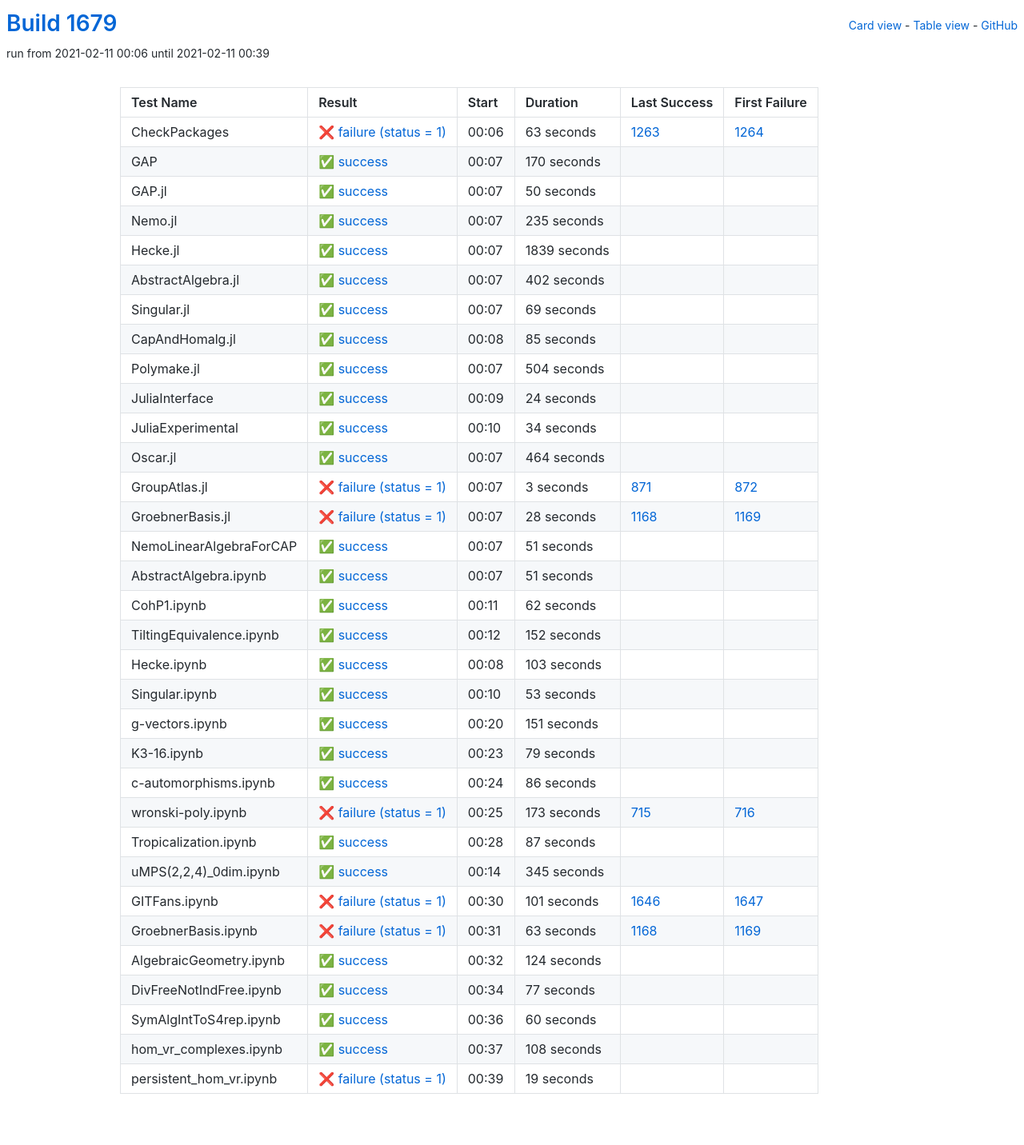
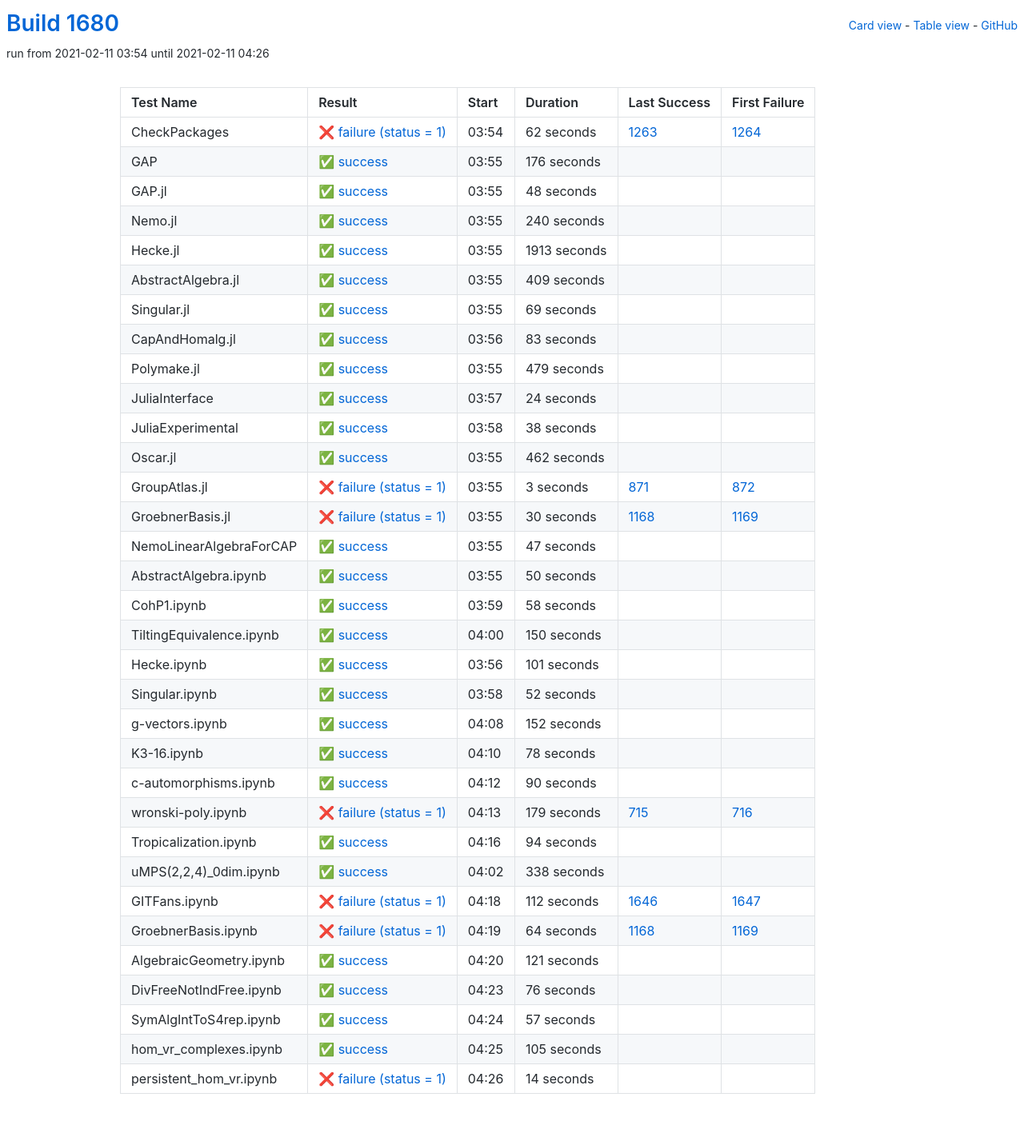
Before and after one commit to oscar-system/oscar-ci-status-stable, a Jekyll site: the page built from table.html, in a window 1280 px wide. Shown: the whole page at 80% size. Built offline with Jekyll 4.4.1, drawn with Linux system fonts in a browser that asks for light colours.

Commit message:
Build #1680

```diff
--- a/_data/ci.yml
+++ b/_data/ci.yml
@@ -1,6 +1,6 @@
 ---
-build: 1679
-build_url: https://oscarci.mathematik.uni-kl.de/job/oscar-stable/1679/
+build: 1680
+build_url: https://oscarci.mathematik.uni-kl.de/job/oscar-stable/1680/
 job: oscar-stable
 organization: oscar-system
 repo: oscar-ci-status-stable
@@ -8,80 +8,80 @@ repourl: https://github.com/oscar-system/oscar-ci-status-stable
 tests:
 - name: CheckPackages
   id: checkpackages
-  log: https://oscarci.mathematik.uni-kl.de/job/oscar-stable/1679/artifact/logs/build-1679/CheckPackages.log
-  start: 2021-02-11 00:06
+  log: https://oscarci.mathematik.uni-kl.de/job/oscar-stable/1680/artifact/logs/build-1680/CheckPackages.log
+  start: 2021-02-11 03:54
   success: false
   exitcode: 1
   status: failure
-  duration: 63
+  duration: 62
   last_success: 1263
   last_success_url: https://oscarci.mathematik.uni-kl.de/job/oscar-stable/1263/
   first_failure: 1264
   first_failure_url: https://oscarci.mathematik.uni-kl.de/job/oscar-stable/1264/
 - name: GAP
   id: gap
-  log: https://oscarci.mathematik.uni-kl.de/job/oscar-stable/1679/artifact/logs/build-1679/GAP.log
-  start: 2021-02-11 00:07
+  log: https://oscarci.mathematik.uni-kl.de/job/oscar-stable/1680/artifact/logs/build-1680/GAP.log
+  start: 2021-02-11 03:55
   success: true
   exitcode: 0
   status: success
-  duration: 170
+  duration: 176
   last_success: false
   last_success_url:
   first_failure: false
   first_failure_url:
 - name: GAP.jl
   id: gap-jl
-  log: https://oscarci.mathematik.uni-kl.de/job/oscar-stable/1679/artifact/logs/build-1679/GAP.jl.log
-  start: 2021-02-11 00:07
+  log: https://oscarci.mathematik.uni-kl.de/job/oscar-stable/1680/artifact/logs/build-1680/GAP.jl.log
+  start: 2021-02-11 03:55
   success: true
   exitcode: 0
   status: success
-  duration: 50
+  duration: 48
   last_success: false
   last_success_url:
   first_failure: false
   first_failure_url:
 - name: Nemo.jl
   id: nemo-jl
-  log: https://oscarci.mathematik.uni-kl.de/job/oscar-stable/1679/artifact/logs/build-1679/Nemo.jl.log
-  start: 2021-02-11 00:07
+  log: https://oscarci.mathematik.uni-kl.de/job/oscar-stable/1680/artifact/logs/build-1680/Nemo.jl.log
+  start: 2021-02-11 03:55
   success: true
   exitcode: 0
   status: success
-  duration: 235
+  duration: 240
   last_success: false
   last_success_url:
   first_failure: false
   first_failure_url:
 - name: Hecke.jl
   id: hecke-jl
-  log: https://oscarci.mathematik.uni-kl.de/job/oscar-stable/1679/artifact/logs/build-1679/Hecke.jl.log
-  start: 2021-02-11 00:07
+  log: https://oscarci.mathematik.uni-kl.de/job/oscar-stable/1680/artifact/logs/build-1680/Hecke.jl.log
+  start: 2021-02-11 03:55
   success: true
   exitcode: 0
   status: success
-  duration: 1839
+  duration: 1913
   last_success: false
   last_success_url:
   first_failure: false
   first_failure_url:
 - name: AbstractAlgebra.jl
   id: abstractalgebra-jl
-  log: https://oscarci.mathematik.uni-kl.de/job/oscar-stable/1679/artifact/logs/build-1679/AbstractAlgebra.jl.log
-  start: 2021-02-11 00:07
+  log: https://oscarci.mathematik.uni-kl.de/job/oscar-stable/1680/artifact/logs/build-1680/AbstractAlgebra.jl.log
+  start: 2021-02-11 03:55
   success: true
   exitcode: 0
   status: success
-  duration: 402
+  duration: 409
   last_success: false
   last_success_url:
   first_failure: false
   first_failure_url:
 - name: Singular.jl
   id: singular-jl
-  log: https://oscarci.mathematik.uni-kl.de/job/oscar-stable/1679/artifact/logs/build-1679/Singular.jl.log
-  start: 2021-02-11 00:07
+  log: https://oscarci.mathematik.uni-kl.de/job/oscar-stable/1680/artifact/logs/build-1680/Singular.jl.log
+  start: 2021-02-11 03:55
   success: true
   exitcode: 0
   status: success
@@ -92,32 +92,32 @@ tests:
   first_failure_url:
 - name: CapAndHomalg.jl
   id: capandhomalg-jl
-  log: https://oscarci.mathematik.uni-kl.de/job/oscar-stable/1679/artifact/logs/build-1679/CapAndHomalg.jl.log
-  start: 2021-02-11 00:08
+  log: https://oscarci.mathematik.uni-kl.de/job/oscar-stable/1680/artifact/logs/build-1680/CapAndHomalg.jl.log
+  start: 2021-02-11 03:56
   success: true
   exitcode: 0
   status: success
-  duration: 85
+  duration: 83
   last_success: false
   last_success_url:
   first_failure: false
   first_failure_url:
 - name: Polymake.jl
   id: polymake-jl
-  log: https://oscarci.mathematik.uni-kl.de/job/oscar-stable/1679/artifact/logs/build-1679/Polymake.jl.log
-  start: 2021-02-11 00:07
+  log: https://oscarci.mathematik.uni-kl.de/job/oscar-stable/1680/artifact/logs/build-1680/Polymake.jl.log
+  start: 2021-02-11 03:55
   success: true
   exitcode: 0
   status: success
-  duration: 504
+  duration: 479
   last_success: false
   last_success_url:
   first_failure: false
   first_failure_url:
 - name: JuliaInterface
   id: juliainterface
-  log: https://oscarci.mathematik.uni-kl.de/job/oscar-stable/1679/artifact/logs/build-1679/JuliaInterface.log
-  start: 2021-02-11 00:09
+  log: https://oscarci.mathematik.uni-kl.de/job/oscar-stable/1680/artifact/logs/build-1680/JuliaInterface.log
+  start: 2021-02-11 03:57
   success: true
   exitcode: 0
   status: success
@@ -128,32 +128,32 @@ tests:
   first_failure_url:
 - name: JuliaExperimental
   id: juliaexperimental
-  log: https://oscarci.mathematik.uni-kl.de/job/oscar-stable/1679/artifact/logs/build-1679/JuliaExperimental.log
-  start: 2021-02-11 00:10
+  log: https://oscarci.mathematik.uni-kl.de/job/oscar-stable/1680/artifact/logs/build-1680/JuliaExperimental.log
+  start: 2021-02-11 03:58
   success: true
   exitcode: 0
   status: success
-  duration: 34
+  duration: 38
   last_success: false
   last_success_url:
   first_failure: false
   first_failure_url:
 - name: Oscar.jl
   id: oscar-jl
-  log: https://oscarci.mathematik.uni-kl.de/job/oscar-stable/1679/artifact/logs/build-1679/Oscar.jl.log
-  start: 2021-02-11 00:07
+  log: https://oscarci.mathematik.uni-kl.de/job/oscar-stable/1680/artifact/logs/build-1680/Oscar.jl.log
+  start: 2021-02-11 03:55
   success: true
   exitcode: 0
   status: success
-  duration: 464
+  duration: 462
   last_success: false
   last_success_url:
   first_failure: false
   first_failure_url:
 - name: GroupAtlas.jl
   id: groupatlas-jl
-  log: https://oscarci.mathematik.uni-kl.de/job/oscar-stable/1679/artifact/logs/build-1679/GroupAtlas.jl.log
-  start: 2021-02-11 00:07
+  log: https://oscarci.mathematik.uni-kl.de/job/oscar-stable/1680/artifact/logs/build-1680/GroupAtlas.jl.log
+  start: 2021-02-11 03:55
   success: false
   exitcode: 1
   status: failure
@@ -164,56 +164,92 @@ tests:
   first_failure_url: https://oscarci.mathematik.uni-kl.de/job/oscar-stable/872/
 - name: GroebnerBasis.jl
   id: groebnerbasis-jl
-  log: https://oscarci.mathematik.uni-kl.de/job/oscar-stable/1679/artifact/logs/build-1679/GroebnerBasis.jl.log
-  start: 2021-02-11 00:07
+  log: https://oscarci.mathematik.uni-kl.de/job/oscar-stable/1680/artifact/logs/build-1680/GroebnerBasis.jl.log
+  start: 2021-02-11 03:55
   success: false
   exitcode: 1
   status: failure
-  duration: 28
+  duration: 30
   last_success: 1168
   last_success_url: https://oscarci.mathematik.uni-kl.de/job/oscar-stable/1168/
   first_failure: 1169
   first_failure_url: https://oscarci.mathematik.uni-kl.de/job/oscar-stable/1169/
 - name: NemoLinearAlgebraForCAP
   id: nemolinearalgebraforcap
-  log: https://oscarci.mathematik.uni-kl.de/job/oscar-stable/1679/artifact/logs/build-1679/NemoLinearAlgebraForCAP.log
-  start: 2021-02-11 00:07
+  log: https://oscarci.mathematik.uni-kl.de/job/oscar-stable/1680/artifact/logs/build-1680/NemoLinearAlgebraForCAP.log
+  start: 2021-02-11 03:55
   success: true
   exitcode: 0
   status: success
-  duration: 51
+  duration: 47
   last_success: false
   last_success_url:
   first_failure: false
   first_failure_url:
 - name: AbstractAlgebra.ipynb
   id: abstractalgebra-ipynb
-  log: https://oscarci.mathematik.uni-kl.de/job/oscar-stable/1679/artifact/logs/build-1679/AbstractAlgebra.ipynb.log
-  start: 2021-02-11 00:07
+  log: https://oscarci.mathematik.uni-kl.de/job/oscar-stable/1680/artifact/logs/build-1680/AbstractAlgebra.ipynb.log
+  start: 2021-02-11 03:55
   success: true
   exitcode: 0
   status: success
-  duration: 51
+  duration: 50
   last_success: false
   last_success_url:
   first_failure: false
   first_failure_url:
 - name: CohP1.ipynb
   id: cohp1-ipynb
-  log: https://oscarci.mathematik.uni-kl.de/job/oscar-stable/1679/artifact/logs/build-1679/CohP1.ipynb.log
-  start: 2021-02-11 00:11
+  log: https://oscarci.mathematik.uni-kl.de/job/oscar-stable/1680/artifact/logs/build-1680/CohP1.ipynb.log
+  start: 2021-02-11 03:59
   success: true
   exitcode: 0
   status: success
-  duration: 62
+  duration: 58
   last_success: false
   last_success_url:
   first_failure: false
   first_failure_url:
 - name: TiltingEquivalence.ipynb
   id: tiltingequivalence-ipynb
-  log: https://oscarci.mathematik.uni-kl.de/job/oscar-stable/1679/artifact/logs/build-1679/TiltingEquivalence.ipynb.log
-  start: 2021-02-11 00:12
+  log: https://oscarci.mathematik.uni-kl.de/job/oscar-stable/1680/artifact/logs/build-1680/TiltingEquivalence.ipynb.log
+  start: 2021-02-11 04:00
+  success: true
+  exitcode: 0
+  status: success
+  duration: 150
+  last_success: false
+  last_success_url:
+  first_failure: false
+  first_failure_url:
+- name: Hecke.ipynb
+  id: hecke-ipynb
+  log: https://oscarci.mathematik.uni-kl.de/job/oscar-stable/1680/artifact/logs/build-1680/Hecke.ipynb.log
+  start: 2021-02-11 03:56
+  success: true
+  exitcode: 0
+  status: success
+  duration: 101
+  last_success: false
+  last_success_url:
+  first_failure: false
+  first_failure_url:
+- name: Singular.ipynb
+  id: singular-ipynb
+  log: https://oscarci.mathematik.uni-kl.de/job/oscar-stable/1680/artifact/logs/build-1680/Singular.ipynb.log
+  start: 2021-02-11 03:58
+  success: true
+  exitcode: 0
+  status: success
+  duration: 52
+  last_success: false
+  last_success_url:
+  first_failure: false
+  first_failure_url:
+- name: g-vectors.ipynb
+  id: g-vectors-ipynb
+  log: https://oscarci.mathematik.uni-kl.de/job/oscar-stable/1680/artifact/logs/build-1680/g-vectors.ipynb.log
+  start: 2021-02-11 04:08
   success: true
   exitcode: 0
   status: success
@@ -222,182 +258,146 @@ tests:
   last_success_url:
   first_failure: false
   first_failure_url:
-- name: Hecke.ipynb
-  id: hecke-ipynb
-  log: https://oscarci.mathematik.uni-kl.de/job/oscar-stable/1679/artifact/logs/build-1679/Hecke.ipynb.log
-  start: 2021-02-11 00:08
+- name: K3-16.ipynb
+  id: k3-16-ipynb
+  log: https://oscarci.mathematik.uni-kl.de/job/oscar-stable/1680/artifact/logs/build-1680/K3-16.ipynb.log
+  start: 2021-02-11 04:10
   success: true
   exitcode: 0
   status: success
-  duration: 103
-  last_success: false
-  last_success_url:
-  first_failure: false
-  first_failure_url:
-- name: Singular.ipynb
-  id: singular-ipynb
-  log: https://oscarci.mathematik.uni-kl.de/job/oscar-stable/1679/artifact/logs/build-1679/Singular.ipynb.log
-  start: 2021-02-11 00:10
-  success: true
-  exitcode: 0
-  status: success
-  duration: 53
-  last_success: false
-  last_success_url:
-  first_failure: false
-  first_failure_url:
-- name: g-vectors.ipynb
-  id: g-vectors-ipynb
-  log: https://oscarci.mathematik.uni-kl.de/job/oscar-stable/1679/artifact/logs/build-1679/g-vectors.ipynb.log
-  start: 2021-02-11 00:20
-  success: true
-  exitcode: 0
-  status: success
-  duration: 151
-  last_success: false
-  last_success_url:
-  first_failure: false
-  first_failure_url:
-- name: K3-16.ipynb
-  id: k3-16-ipynb
-  log: https://oscarci.mathematik.uni-kl.de/job/oscar-stable/1679/artifact/logs/build-1679/K3-16.ipynb.log
-  start: 2021-02-11 00:23
-  success: true
-  exitcode: 0
-  status: success
-  duration: 79
+  duration: 78
   last_success: false
   last_success_url:
   first_failure: false
   first_failure_url:
 - name: c-automorphisms.ipynb
   id: c-automorphisms-ipynb
-  log: https://oscarci.mathematik.uni-kl.de/job/oscar-stable/1679/artifact/logs/build-1679/c-automorphisms.ipynb.log
-  start: 2021-02-11 00:24
+  log: https://oscarci.mathematik.uni-kl.de/job/oscar-stable/1680/artifact/logs/build-1680/c-automorphisms.ipynb.log
+  start: 2021-02-11 04:12
   success: true
   exitcode: 0
   status: success
-  duration: 86
+  duration: 90
   last_success: false
   last_success_url:
   first_failure: false
   first_failure_url:
 - name: wronski-poly.ipynb
   id: wronski-poly-ipynb
-  log: https://oscarci.mathematik.uni-kl.de/job/oscar-stable/1679/artifact/logs/build-1679/wronski-poly.ipynb.log
-  start: 2021-02-11 00:25
+  log: https://oscarci.mathematik.uni-kl.de/job/oscar-stable/1680/artifact/logs/build-1680/wronski-poly.ipynb.log
+  start: 2021-02-11 04:13
   success: false
   exitcode: 1
   status: failure
-  duration: 173
+  duration: 179
   last_success: 715
   last_success_url: https://oscarci.mathematik.uni-kl.de/job/oscar-stable/715/
   first_failure: 716
   first_failure_url: https://oscarci.mathematik.uni-kl.de/job/oscar-stable/716/
 - name: Tropicalization.ipynb
   id: tropicalization-ipynb
-  log: https://oscarci.mathematik.uni-kl.de/job/oscar-stable/1679/artifact/logs/build-1679/Tropicalization.ipynb.log
-  start: 2021-02-11 00:28
+  log: https://oscarci.mathematik.uni-kl.de/job/oscar-stable/1680/artifact/logs/build-1680/Tropicalization.ipynb.log
+  start: 2021-02-11 04:16
   success: true
   exitcode: 0
   status: success
-  duration: 87
+  duration: 94
   last_success: false
   last_success_url:
   first_failure: false
   first_failure_url:
 - name: uMPS(2,2,4)_0dim.ipynb
   id: umps-2-2-4-0dim-ipynb
-  log: https://oscarci.mathematik.uni-kl.de/job/oscar-stable/1679/artifact/logs/build-1679/uMPS-2-2-4-_0dim.ipynb.log
-  start: 2021-02-11 00:14
+  log: https://oscarci.mathematik.uni-kl.de/job/oscar-stable/1680/artifact/logs/build-1680/uMPS-2-2-4-_0dim.ipynb.log
+  start: 2021-02-11 04:02
   success: true
   exitcode: 0
   status: success
-  duration: 345
+  duration: 338
   last_success: false
   last_success_url:
   first_failure: false
   first_failure_url:
 - name: GITFans.ipynb
   id: gitfans-ipynb
-  log: https://oscarci.mathematik.uni-kl.de/job/oscar-stable/1679/artifact/logs/build-1679/GITFans.ipynb.log
-  start: 2021-02-11 00:30
+  log: https://oscarci.mathematik.uni-kl.de/job/oscar-stable/1680/artifact/logs/build-1680/GITFans.ipynb.log
+  start: 2021-02-11 04:18
   success: false
   exitcode: 1
   status: failure
-  duration: 101
+  duration: 112
   last_success: 1646
   last_success_url: https://oscarci.mathematik.uni-kl.de/job/oscar-stable/1646/
   first_failure: 1647
   first_failure_url: https://oscarci.mathematik.uni-kl.de/job/oscar-stable/1647/
 - name: GroebnerBasis.ipynb
   id: groebnerbasis-ipynb
-  log: https://oscarci.mathematik.uni-kl.de/job/oscar-stable/1679/artifact/logs/build-1679/GroebnerBasis.ipynb.log
-  start: 2021-02-11 00:31
+  log: https://oscarci.mathematik.uni-kl.de/job/oscar-stable/1680/artifact/logs/build-1680/GroebnerBasis.ipynb.log
+  start: 2021-02-11 04:19
   success: false
   exitcode: 1
   status: failure
-  duration: 63
+  duration: 64
   last_success: 1168
   last_success_url: https://oscarci.mathematik.uni-kl.de/job/oscar-stable/1168/
   first_failure: 1169
   first_failure_url: https://oscarci.mathematik.uni-kl.de/job/oscar-stable/1169/
 - name: AlgebraicGeometry.ipynb
   id: algebraicgeometry-ipynb
-  log: https://oscarci.mathematik.uni-kl.de/job/oscar-stable/1679/artifact/logs/build-1679/AlgebraicGeometry.ipynb.log
-  start: 2021-02-11 00:32
+  log: https://oscarci.mathematik.uni-kl.de/job/oscar-stable/1680/artifact/logs/build-1680/AlgebraicGeometry.ipynb.log
+  start: 2021-02-11 04:20
   success: true
   exitcode: 0
   status: success
-  duration: 124
+  duration: 121
   last_success: false
   last_success_url:
   first_failure: false
   first_failure_url:
 - name: DivFreeNotIndFree.ipynb
   id: divfreenotindfree-ipynb
-  log: https://oscarci.mathematik.uni-kl.de/job/oscar-stable/1679/artifact/logs/build-1679/DivFreeNotIndFree.ipynb.log
-  start: 2021-02-11 00:34
+  log: https://oscarci.mathematik.uni-kl.de/job/oscar-stable/1680/artifact/logs/build-1680/DivFreeNotIndFree.ipynb.log
+  start: 2021-02-11 04:23
   success: true
   exitcode: 0
   status: success
-  duration: 77
+  duration: 76
   last_success: false
   last_success_url:
   first_failure: false
   first_failure_url:
 - name: SymAlgIntToS4rep.ipynb
   id: symalginttos4rep-ipynb
-  log: https://oscarci.mathematik.uni-kl.de/job/oscar-stable/1679/artifact/logs/build-1679/SymAlgIntToS4rep.ipynb.log
-  start: 2021-02-11 00:36
+  log: https://oscarci.mathematik.uni-kl.de/job/oscar-stable/1680/artifact/logs/build-1680/SymAlgIntToS4rep.ipynb.log
+  start: 2021-02-11 04:24
   success: true
   exitcode: 0
   status: success
-  duration: 60
+  duration: 57
   last_success: false
   last_success_url:
   first_failure: false
   first_failure_url:
 - name: hom_vr_complexes.ipynb
   id: hom-vr-complexes-ipynb
-  log: https://oscarci.mathematik.uni-kl.de/job/oscar-stable/1679/artifact/logs/build-1679/hom_vr_complexes.ipynb.log
-  start: 2021-02-11 00:37
+  log: https://oscarci.mathematik.uni-kl.de/job/oscar-stable/1680/artifact/logs/build-1680/hom_vr_complexes.ipynb.log
+  start: 2021-02-11 04:25
   success: true
   exitcode: 0
   status: success
-  duration: 108
+  duration: 105
   last_success: false
   last_success_url:
   first_failure: false
   first_failure_url:
 - name: persistent_hom_vr.ipynb
   id: persistent-hom-vr-ipynb
-  log: https://oscarci.mathematik.uni-kl.de/job/oscar-stable/1679/artifact/logs/build-1679/persistent_hom_vr.ipynb.log
-  start: 2021-02-11 00:39
+  log: https://oscarci.mathematik.uni-kl.de/job/oscar-stable/1680/artifact/logs/build-1680/persistent_hom_vr.ipynb.log
+  start: 2021-02-11 04:26
   success: false
   exitcode: 1
   status: failure
-  duration: 19
+  duration: 14
   last_success: false
   last_success_url:
   first_failure: false
```
Also changed, not shown: README.md.
